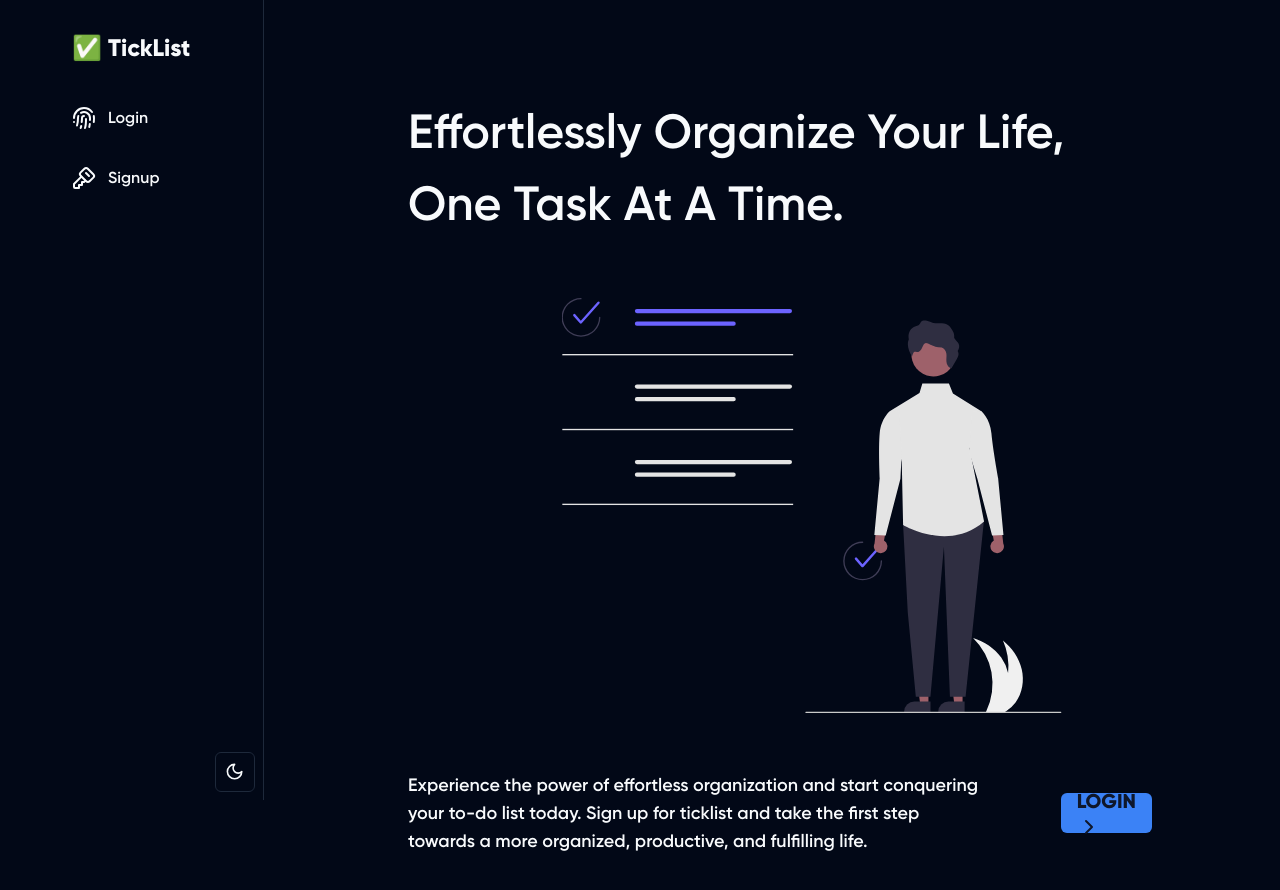
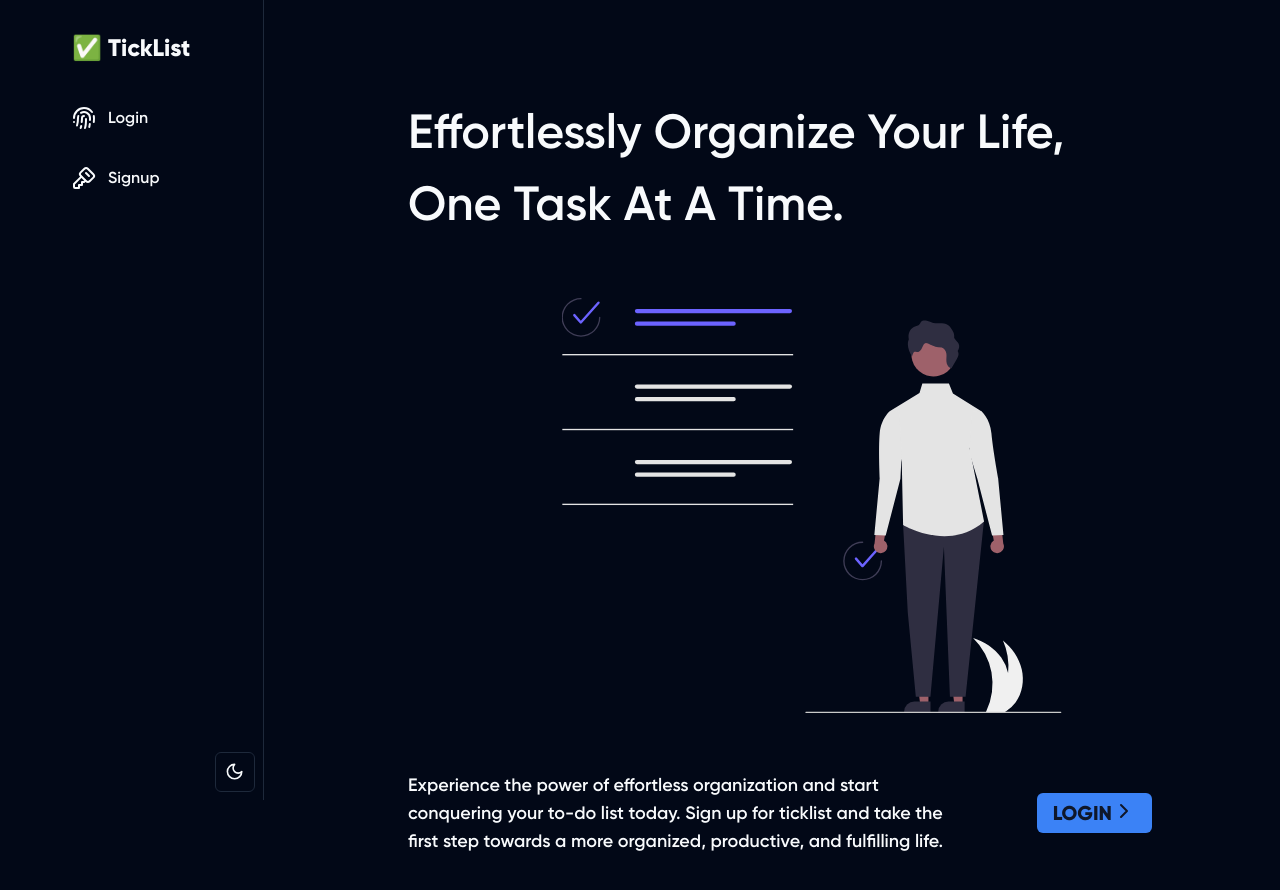
Before and after one commit to jayhawk24/checklist, a Next.js app in the folder frontend/: page / in a window 1280 px wide. Shown: the top 890 px of the page. Built offline with nearby package versions, Linux system fonts and the light colour scheme; no server answers.

Commit message:
fix: home

```diff
--- a/frontend/src/app/page.tsx
+++ b/frontend/src/app/page.tsx
@@ -48,8 +48,8 @@ export default function Home() {
           <p className="text-lg">
             Experience the power of effortless organization and start conquering your to-do list today. Sign up for ticklist and take the first step towards a more organized, productive, and fulfilling life.
           </p>
-          <Button className="text-xl font-bold text-primary-foreground">
-            <Link href={'/auth/login'}>
+          <Button className="text-xl font-bold text-primary-foreground ">
+            <Link href={'/auth/login'} className="flex flex-nowrap">
               LOGIN <ChevronRight />
             </Link>
           </Button>
--- a/frontend/src/components/signup.tsx
+++ b/frontend/src/components/signup.tsx
@@ -18,7 +18,7 @@ export default function Signup() {
     const handleSubmit = ({ name, email, password }: SignupRequest) => {
 
         toast.promise(signupMutation.mutateAsync({ name, email, password }), {
-            loading: "Signin up...",
+            loading: "Signing up...",
             success: "Signup successful.",
             error: "Invalid email or password."
         }).then(() => router.push("/auth/login"))
--- a/frontend/src/components/ticklist/ticklist.tsx
+++ b/frontend/src/components/ticklist/ticklist.tsx
@@ -1,5 +1,5 @@
 "use client"
-import React, { Suspense, useEffect, useState } from 'react'
+import React from 'react'
 import { Task, TaskStatus, useAddTasks, useUserTasks } from "@/service/tasks-services"
 import ChecklistItem from './ticklistItem';
 import {
@@ -19,13 +19,14 @@ import { TaskStatusMultiSelect } from '../commons/taskStatusSelect';
 import { useSearchParams } from 'next/navigation';
 import LoadingSpinner from '../commons/loadingSpinner';
 import { DatePicker } from '../commons/datePicker';
+import { useAutoAnimate } from '@formkit/auto-animate/react';
 
 
 
 
 const Ticklist = () => {
     const [date, setDate] = React.useState<Date>()
-
+    const [parent] = useAutoAnimate()
     const searchParams = useSearchParams()
     const userTasks = useUserTasks(searchParams.toString() || "")
 
@@ -53,10 +54,10 @@ const Ticklist = () => {
     }
 
 
-    return <div className='flex flex-col'>
+    return <div className='flex flex-col' ref={parent}>
         <div className="flex mb-3 flex-wrap justify-between gap-y-2">
             <TaskStatusMultiSelect values={values} onChange={setValues} />
-            <DatePicker date={date} setDate={setDate} label="Pick a date" />
+            <DatePicker date={date} setDate={setDate} label="Filter by date" />
         </div>
         {
             userTasks.isLoading && <div className='flex justify-center items-center my-10 '>
```
